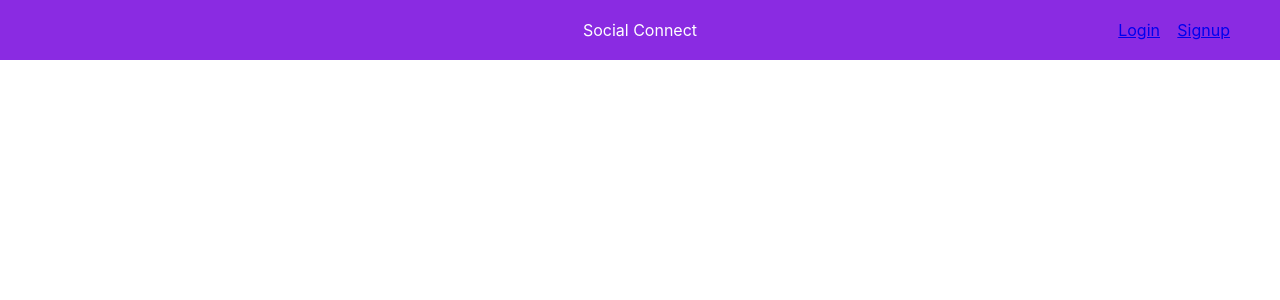
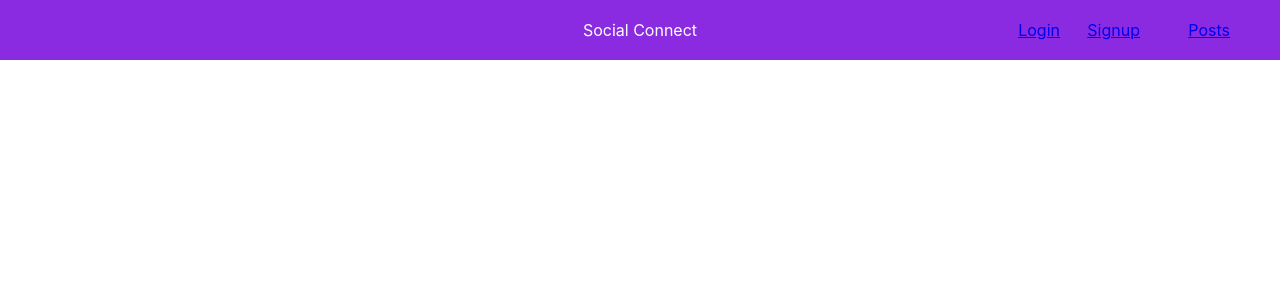
Before and after one commit to kishor770/social-app, a React (Create React App) app: page / in a window 1280 px wide. Shown: the top 300 px of the page. Built offline with nearby package versions, Linux system fonts and the light colour scheme.

Commit message:
first commit

```diff
--- a/package.json
+++ b/package.json
@@ -5,6 +5,7 @@
   "dependencies": {
     "@emotion/react": "^11.9.0",
     "@emotion/styled": "^11.8.1",
+    "@mui/icons-material": "^5.8.0",
     "@mui/material": "^5.8.0",
     "@testing-library/jest-dom": "^5.16.4",
     "@testing-library/react": "^13.2.0",
--- a/src/App.js
+++ b/src/App.js
@@ -4,6 +4,8 @@ import Signup from './components/Signup';
 import Home from './components/Home.js';
 import MyProfile from './components/MyProfile';
 import EditProfile from './components/EditProfile';
+import Posts from './components/Posts'
+
 function App() {
   return (
     <BrowserRouter>
@@ -13,6 +15,7 @@ function App() {
         <Route path='/login' element={<Login/>} />
         <Route path="/myProfile" element={<MyProfile />} />
         <Route path="/editProfile" element={<EditProfile />} />
+        <Route path="/posts" element={<Posts />} />
       </Routes>
     </BrowserRouter>
   );
--- /dev/null
+++ b/src/components/Posts.js
@@ -0,0 +1,27 @@
+import * as React from 'react';
+import Avatar from '@mui/material/Avatar';
+import Stack from '@mui/material/Stack';
+import Headersign from './Headersign';
+import Box from '@mui/material/Box';
+import ShareIcon from '@mui/icons-material/Share';
+import './home/Header.css';
+import FavoriteIcon from '@mui/icons-material/Favorite';
+import TextField from '@mui/material/TextField';
+
+export default function Posts(){
+    return(
+        <div>
+            <Headersign/>
+            <Stack className='av' direction="row" spacing={2}>
+                <Avatar alt="Remy Sharp" src="https://images.unsplash.com/photo-1652610763431-b76cf160fa70?crop=entropy&cs=tinysrgb&fm=jpg&ixlib=rb-1.2.1&q=80&raw_url=true&ixid=MnwxMjA3fDB8MHxwaG90by1wYWdlfHx8fGVufDB8fHx8&auto=format&fit=crop&w=327" sx={{ width: 56, height: 56 }}/>
+            </Stack>
+            <h5>Kishore</h5>
+            <h5>.2d</h5><br/>
+            <img src='https://images.unsplash.com/photo-1652909445392-0ac2b1463489?crop=entropy&cs=tinysrgb&fm=jpg&ixlib=rb-1.2.1&q=80&raw_url=true&ixid=MnwxMjA3fDB8MHxwaG90by1wYWdlfHx8fGVufDB8fHx8&auto=format&fit=crop&w=872'></img>
+            <br/>
+            <FavoriteIcon fontSize="inherit" />
+            <ShareIcon fontSize="inherit" />
+            <TextField id="outlined-basic" label="comment" variant="outlined" />
+        </div>
+    )
+}
--- a/src/components/home/Header.css
+++ b/src/components/home/Header.css
@@ -13,10 +13,14 @@ p{
 }
 .hi{
     position: absolute;
-    right: 100px;
+    right: 200px;
 
 }
 .hia{
+    position: absolute;
+    right: 120px;
+}
+.hias{
     position: absolute;
     right: 30px;
 }
@@ -29,3 +33,13 @@ p{
     margin-left: 400px;
     text-align: center;
 }
+.av{
+    margin-top: 50px;
+    display: inline-block;
+}
+h5{
+    display: inline;
+}
+img{
+    padding-top: 30px;
+}
--- a/src/components/home/Header.js
+++ b/src/components/home/Header.js
@@ -6,6 +6,7 @@ export default function Header(){
             <p>Social Connect</p>
             <p className="hi"><Link to='/login'>Login</Link></p>
             <p className="hia"><Link to='/signup'>Signup</Link></p>
+            <p className="hias"><Link to='/posts'>Posts</Link></p>
         </div>
     )
 }
```
Also changed, not shown: 1 other file (tests, documents, lock files or other folders).
